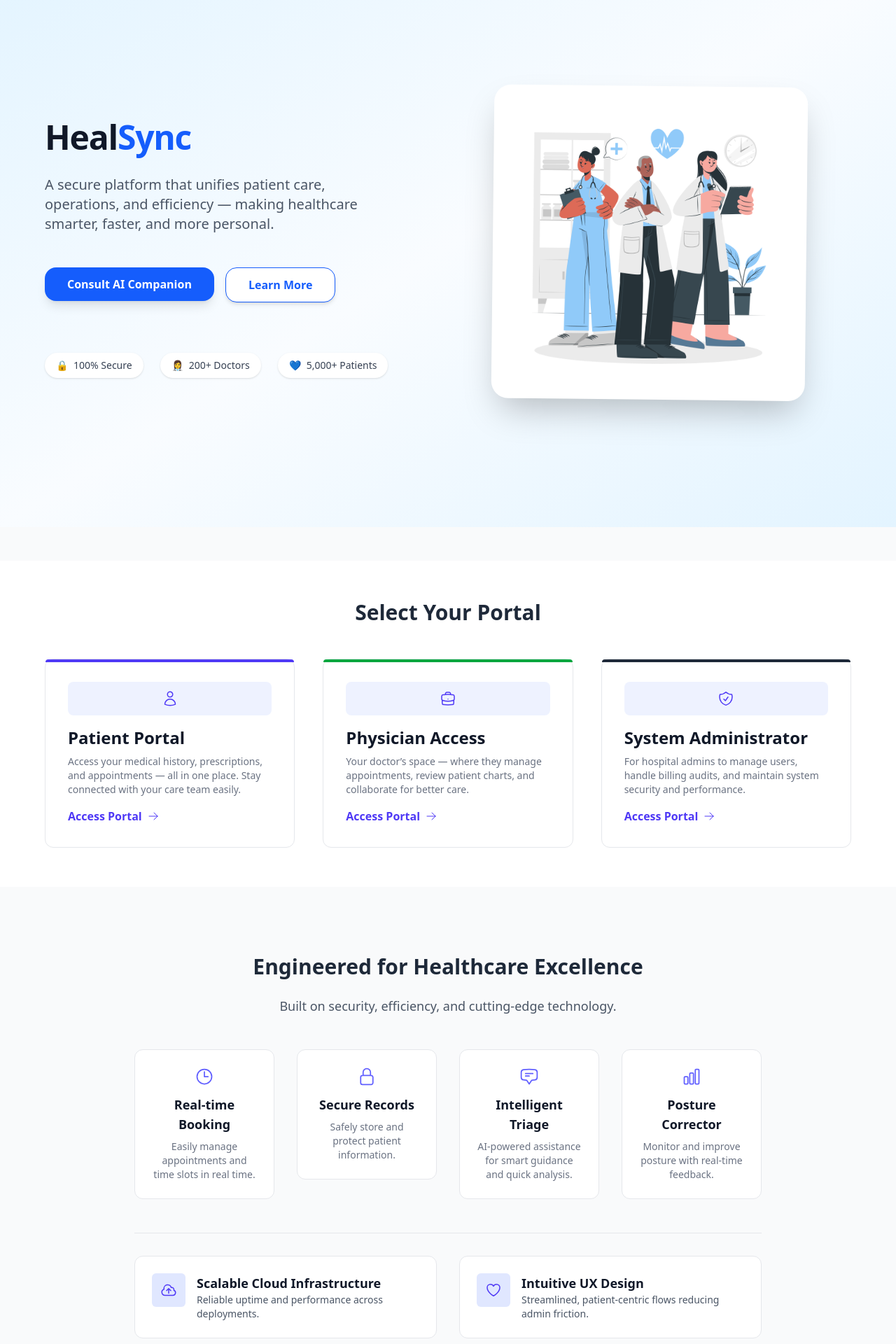
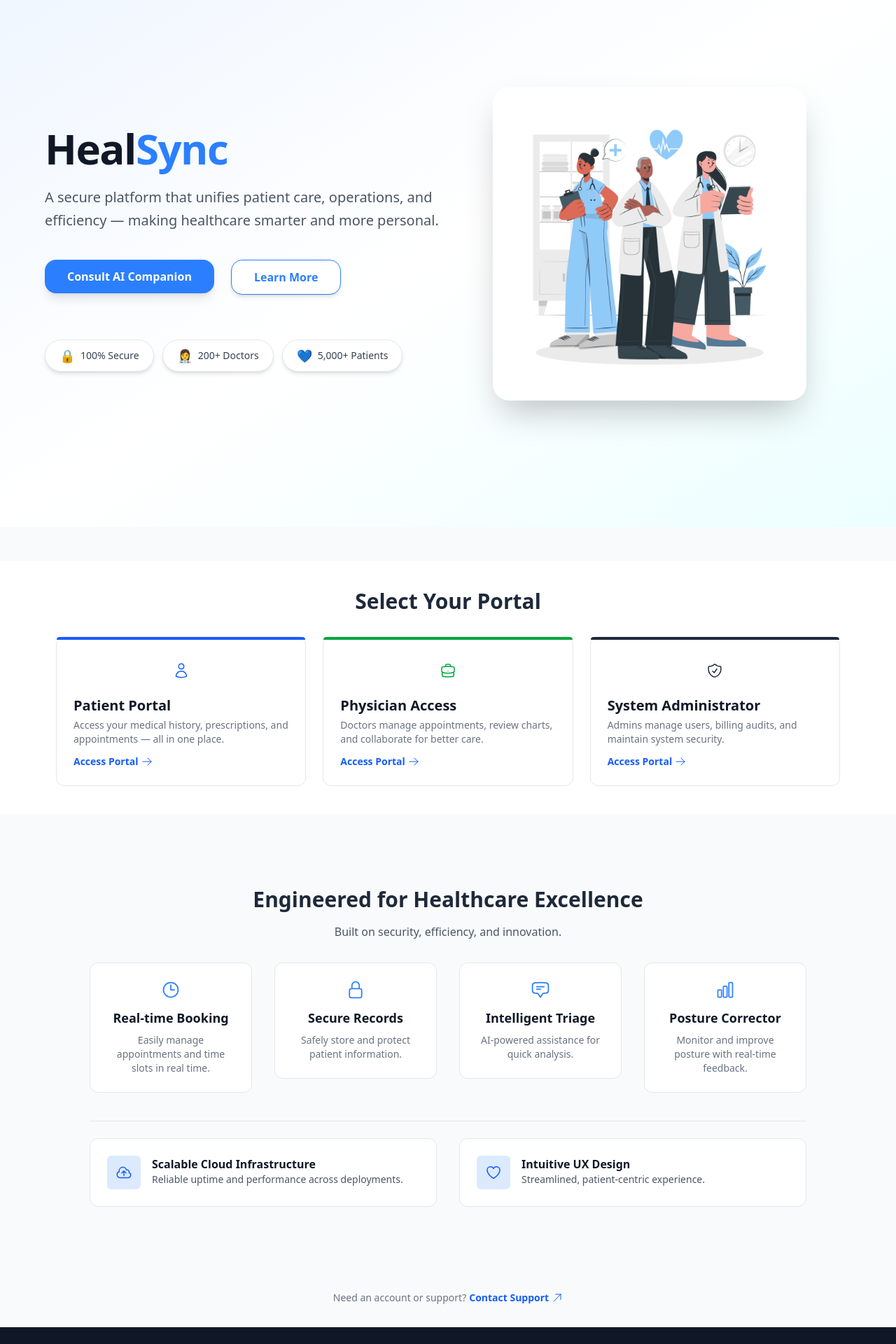
Before and after one commit to Ankurrr27/HealSync-AI-Full, a React (Vite) app in the folder HealSync/: page / in a window 1280 px wide. Shown: the part 100-2020 px from the top of the page at 70% size. Built offline with nearby package versions, Linux system fonts and the light colour scheme.

Commit message:
welcome responsive page

```diff
--- a/HealSync/src/pages/login.jsx
+++ b/HealSync/src/pages/login.jsx
@@ -18,7 +18,6 @@ const Login = () => {
         password,
       });
 
-      // Save token + user info
       localStorage.setItem("token", res.data.token);
       if (res.data.user) {
         localStorage.setItem("user", JSON.stringify(res.data.user));
@@ -32,15 +31,12 @@ const Login = () => {
           navigate(`/patient/${res.data.user.custom_id}/profile`);
         } else if (role === "doctor" && res.data.user.custom_id) {
           navigate(`/doctor/${res.data.user.custom_id}/profile`);
-  }else if (role === "admin" && res.data.user.custom_id) {
+        } else if (role === "admin" && res.data.user.custom_id) {
           navigate(`/admin/${res.data.user.custom_id}/profile`);
-  }
-
-  else {
-    navigate("/"); // fallback
+        } else {
+          navigate("/");
         }
       }, 500);
-
     } catch (err) {
       const errorMsg =
         err.response?.data?.message || "Login failed. Try again!";
@@ -49,34 +45,41 @@ const Login = () => {
   };
 
   return (
-    <div className="min-h-screen flex justify-center items-center bg-blue-200 p-4">
-      <div className="flex w-full max-w-4xl bg-white rounded-xl shadow-2xl overflow-hidden">
+    <div className="min-h-screen flex justify-center items-center bg-blue-200 px-4 sm:px-6 py-8">
+      <div className="flex flex-col lg:flex-row w-full max-w-5xl bg-white rounded-2xl shadow-2xl overflow-hidden">
         {/* Left Side */}
-        <div className="hidden lg:flex w-5/12 bg-blue-400 p-8 flex-col justify-center items-center text-white">
-          <h1 className="text-4xl font-extrabold mb-2">HealSync</h1>
-          <p className="text-sm mb-6 text-indigo-100">
+        <div className="hidden lg:flex w-full lg:w-5/12 bg-blue-400 p-6 lg:p-10 flex-col justify-center items-center text-white">
+          <h1 className="text-3xl lg:text-4xl font-extrabold mb-2 text-center">
+            HealSync
+          </h1>
+          <p className="text-xs sm:text-sm mb-6 text-indigo-100 text-center">
             Securely access your health dashboard.
           </p>
           <img
             src="/Doctors-cuate.png"
             alt="Medical"
-            className="w-full h-auto max-h-72 rounded-md shadow-xl"
+            className="w-3/4 max-w-xs lg:max-w-sm h-auto rounded-lg shadow-xl"
           />
         </div>
 
         {/* Right Side (Login Form) */}
-        <div className="w-full lg:w-7/12 p-8 sm:p-10 flex flex-col justify-center">
-          <div className="max-w-xs mx-auto w-full">
-            <h2 className="text-2xl font-bold mb-2">Welcome Back</h2>
-            <p className="text-gray-500 mb-8 text-sm">
+        <div className="w-full lg:w-7/12 p-6 sm:p-10 flex flex-col justify-center bg-white">
+          <div className="max-w-sm sm:max-w-md mx-auto w-full">
+            <h2 className="text-2xl sm:text-3xl font-bold mb-2 text-center lg:text-left">
+              Welcome Back
+            </h2>
+            <p className="text-gray-500 mb-6 text-sm sm:text-base text-center lg:text-left">
               Sign in to continue.
             </p>
 
-            <form onSubmit={handleSubmit} className="flex flex-col gap-3">
+            <form
+              onSubmit={handleSubmit}
+              className="flex flex-col gap-3 sm:gap-4"
+            >
               <input
                 type="email"
                 placeholder="Email"
-                className="p-2.5 rounded-lg border border-gray-300 focus:outline-none focus:ring-2 focus:ring-indigo-400 text-gray-800"
+                className="p-3 rounded-lg border border-gray-300 focus:outline-none focus:ring-2 focus:ring-indigo-400 text-gray-800 text-sm sm:text-base"
                 value={email}
                 onChange={(e) => setEmail(e.target.value)}
                 required
@@ -84,32 +87,34 @@ const Login = () => {
               <input
                 type="password"
                 placeholder="Password"
-                className="p-2.5 rounded-lg border border-gray-300 focus:outline-none focus:ring-2 focus:ring-indigo-400 text-gray-800"
+                className="p-3 rounded-lg border border-gray-300 focus:outline-none focus:ring-2 focus:ring-indigo-400 text-gray-800 text-sm sm:text-base"
                 value={password}
                 onChange={(e) => setPassword(e.target.value)}
                 required
               />
 
-              <button className="bg-blue-600 text-white py-2.5 rounded-lg mt-3 hover:bg-blue-700 transition-all shadow-md">
+              <button className="bg-blue-600 text-white py-3 rounded-lg mt-3 hover:bg-blue-700 transition-all shadow-md text-sm sm:text-base">
                 Log In
               </button>
             </form>
 
             {message && (
               <p
-                className={`mt-4 text-center font-medium text-sm ${
-                  message.includes("successful") ? "text-green-600" : "text-red-600"
+                className={`mt-4 text-center font-medium text-sm sm:text-base ${
+                  message.includes("successful")
+                    ? "text-green-600"
+                    : "text-red-600"
                 }`}
               >
                 {message}
               </p>
             )}
 
-            <p className="mt-5 text-center text-gray-500 text-sm">
+            <p className="mt-5 text-center text-gray-500 text-sm sm:text-base">
               Don't have an account?{" "}
               <Link
                 to="/signup"
-                className="text-indigo-600 font-bold hover:text-indigo-700"
+                className="text-indigo-600 font-semibold hover:text-indigo-700"
               >
                 Sign Up
               </Link>
--- a/HealSync/src/pages/welcome.jsx
+++ b/HealSync/src/pages/welcome.jsx
@@ -4,14 +4,13 @@ import {
   UserIcon,
   BriefcaseIcon,
   ShieldCheckIcon as AdminIcon,
-  CalendarDaysIcon,
-  ArrowRightIcon,
   ClockIcon,
   LockClosedIcon,
   ChatBubbleBottomCenterTextIcon,
   ChartBarIcon,
   CloudArrowUpIcon,
   HeartIcon,
+  ArrowRightIcon,
   ArrowUpRightIcon,
 } from "@heroicons/react/24/outline";
 import { Link } from "react-router-dom";
@@ -29,34 +28,35 @@ const LoginCard = ({ title, description, icon: Icon, colorClass, link }) => (
   <motion.a
     href={link}
     variants={itemVariants}
-    className="flex flex-col p-6 sm:p-8 bg-white rounded-xl border border-gray-200
-                   hover:border-indigo-500 hover:shadow-lg transition group relative"
+    className="flex flex-col p-5 sm:p-6 bg-white rounded-xl border border-gray-200 hover:border-blue-600 hover:shadow-xl transition group relative"
   >
     <span
       className={`absolute top-0 left-0 h-1 w-full ${colorClass.iconBg} rounded-t-xl`}
     ></span>
-    <div className="p-3 rounded-lg mb-3 sm:mb-4 bg-indigo-50 text-indigo-600 flex items-center justify-center">
-      <Icon className="w-5 sm:w-6 h-5 sm:h-6" />
+    <div
+      className={`p-3 rounded-lg mb-3 ${colorClass.iconBg.replace(
+        "bg-",
+        "bg-opacity-20 text-"
+      )} flex items-center justify-center`}
+    >
+      <Icon className="w-6 h-6" />
     </div>
-    <h3 className="text-xl sm:text-2xl font-bold text-gray-900 mb-2 truncate">
+    <h3 className="text-lg sm:text-xl font-bold text-gray-900 mb-1 truncate">
       {title}
     </h3>
-    <p className="text-gray-500 text-xs sm:text-sm flex-grow mb-3 sm:mb-4">
+    <p className="text-xs sm:text-sm text-gray-500 flex-grow mb-3">
       {description}
     </p>
-    <div className="flex items-center text-sm sm:text-base font-semibold text-indigo-600 mt-auto group-hover:text-indigo-800">
+    <div className="flex items-center text-sm font-semibold text-blue-600 mt-auto group-hover:text-blue-800">
       Access Portal
-      <ArrowRightIcon className="w-4 h-4 ml-1 sm:ml-2 group-hover:translate-x-1 transition-transform duration-300" />
+      <ArrowRightIcon className="w-4 h-4 ml-1 group-hover:translate-x-1 transition-transform duration-300" />
     </div>
   </motion.a>
 );
 
 const FeatureCard = ({ title, description, icon: Icon }) => (
-  <div
-    className="flex flex-col items-center text-center p-4 sm:p-6 bg-white rounded-xl border border-gray-200
-                    hover:bg-indigo-50 hover:shadow-md transition"
-  >
-    <Icon className="w-5 sm:w-7 h-5 sm:h-7 text-indigo-500 mb-2 sm:mb-3" />
+  <div className="flex flex-col items-center text-center p-4 sm:p-6 bg-white rounded-xl border border-gray-200 hover:bg-blue-50 hover:shadow-md transition">
+    <Icon className="w-7 h-7 text-blue-500 mb-2 sm:mb-3" />
     <h4 className="text-sm sm:text-lg font-semibold text-gray-900 mb-1 sm:mb-2">
       {title}
     </h4>
@@ -78,7 +78,7 @@ const coreFeatures = [
   {
     title: "Intelligent Triage",
     icon: ChatBubbleBottomCenterTextIcon,
-    description: "AI-powered assistance for smart guidance and quick analysis.",
+    description: "AI-powered assistance for quick analysis.",
   },
   {
     title: "Posture Corrector",
@@ -96,7 +96,7 @@ const valuePropositions = [
   {
     title: "Intuitive UX Design",
     icon: HeartIcon,
-    description: "Streamlined, patient-centric flows reducing admin friction.",
+    description: "Streamlined, patient-centric experience.",
   },
 ];
 
@@ -105,15 +105,15 @@ const WelcomePage = () => {
     {
       title: "Patient Portal",
       description:
-        "Access your medical history, prescriptions, and appointments — all in one place. Stay connected with your care team easily.",
+        "Access your medical history, prescriptions, and appointments — all in one place.",
       icon: UserIcon,
       link: "/login",
-      colorClass: { iconBg: "bg-indigo-600" },
+      colorClass: { iconBg: "bg-blue-600" },
     },
     {
       title: "Physician Access",
       description:
-        "Your doctor’s space — where they manage appointments, review patient charts, and collaborate for better care.",
+        "Doctors manage appointments, review charts, and collaborate for better care.",
       icon: BriefcaseIcon,
       link: "/login",
       colorClass: { iconBg: "bg-green-600" },
@@ -121,7 +121,7 @@ const WelcomePage = () => {
     {
       title: "System Administrator",
       description:
-        "For hospital admins to manage users, handle billing audits, and maintain system security and performance.",
+        "Admins manage users, billing audits, and maintain system security.",
       icon: AdminIcon,
       link: "/login",
       colorClass: { iconBg: "bg-gray-800" },
@@ -129,66 +129,17 @@ const WelcomePage = () => {
   ];
 
   return (
-    <div className=" bg-gray-50 flex flex-col items-center justify-center  ">
-
-      <div className=" h-full w-full mx-auto space-y-10 sm:space-y-12">
+    <div className="bg-gray-50 flex flex-col items-center justify-center">
+      <div className="w-full mx-auto space-y-10 sm:space-y-12">
         {/* HEADER */}
         <motion.header
           initial={{ opacity: 0, y: -20 }}
           animate={{ opacity: 1, y: 0 }}
           transition={{ duration: 0.6 }}
-          className="relative flex flex-col md:flex-row items-center justify-center min-h-screen bg-gradient-to-br from-[#E3F4FF] via-[#F9FCFF] to-[#E3F4FF] overflow-hidden"
+          className="relative flex flex-col md:flex-row items-center justify-center min-h-[90vh] md:min-h-screen bg-gradient-to-br bg-transparent from-blue-50 via-white to-cyan-50 overflow-hidden"
         >
-          {/* Centered Container */}
-          <div className="max-w-7xl w-full flex flex-col md:flex-row items-center justify-between px-8 md:px-16 py-12 md:py-0">
-            {/* Left Side: Text Content */}
-            <div className="text-center md:text-left md:w-1/2 flex flex-col gap-8 md:gap-10">
-              <div>
-                <h1 className="text-6xl sm:text-xl md:text-5xl font-extrabold text-blue-600 tracking-tight leading-tight">
-                  <span className="text-gray-900">Heal</span>Sync
-                </h1>
-                <p className="text-lg sm:text-xl text-gray-600 mt-6 font-medium max-w-md mx-auto md:mx-0">
-                  A secure platform that unifies patient care, operations, and
-                  efficiency — making healthcare smarter, faster, and more
-                  personal.
-                </p>
-              </div>
-
-              {/* Buttons */}
-              <div className="flex flex-col sm:flex-row items-center sm:items-start gap-4 mt-2">
-                <Link to="/ai" className="focus:outline-none">
-                  <motion.button
-                    whileHover={{ scale: 1.05 }}
-                    whileTap={{ scale: 0.98 }}
-                    className="bg-blue-600 hover:bg-blue-700 text-white font-semibold py-3 px-8 rounded-2xl shadow-lg transition-all duration-300"
-                  >
-                    Consult AI Companion
-                  </motion.button>
-                </Link>
-                <motion.button
-                  whileHover={{ scale: 1.05 }}
-                  whileTap={{ scale: 0.98 }}
-                  className="bg-white text-blue-600 font-semibold py-3 px-8 rounded-2xl border border-blue-600 shadow-md transition-all duration-300"
-                >
-                  Learn More
-                </motion.button>
-              </div>
-
-              {/* Stats */}
-              <div className="flex flex-wrap justify-center md:justify-start gap-6 text-gray-700 text-sm font-medium mt-8">
-                <div className="flex items-center gap-2 bg-white px-4 py-2 rounded-full shadow-sm">
-                  🔒 <span>100% Secure</span>
-                </div>
-                <div className="flex items-center gap-2 bg-white px-4 py-2 rounded-full shadow-sm">
-                  👩‍⚕️ <span>200+ Doctors</span>
-                </div>
-                <div className="flex items-center gap-2 bg-white px-4 py-2 rounded-full shadow-sm">
-                  💙 <span>5,000+ Patients</span>
-                </div>
-              </div>
-            </div>
-
-            {/* Right Side: Floating Image */}
+          <div className="max-w-7xl w-full flex flex-col md:flex-row-reverse items-center justify-between px-6 bg-transparent sm:px-10 lg:px-16 py-4 md:py-0">
+            {/* Right Side (Image) */}
             <motion.div
               initial={{ opacity: 0, x: 60 }}
               animate={{ opacity: 1, x: 0 }}
@@ -196,16 +147,13 @@ const WelcomePage = () => {
               className="md:w-1/2 flex justify-center items-center mt-10 md:mt-0"
             >
               <motion.div
-                animate={{
-                  y: [0, -20, 0],
-                  rotate: [0, 1, -1.5, 0],
-                }}
+                animate={{ y: [0, -20, 0] }}
                 transition={{
                   repeat: Infinity,
                   duration: 5,
                   ease: "easeInOut",
                 }}
-                className="w-full max-w-md bg-white rounded-3xl flex items-center justify-center shadow-2xl overflow-hidden p-8"
+                className="w-[90%] sm:w-full max-w-sm sm:max-w-md bg-white rounded-3xl flex items-center justify-center shadow-2xl overflow-hidden p-6 sm:p-8"
               >
                 <img
                   src="/Doctors-cuate.png"
@@ -214,23 +162,73 @@ const WelcomePage = () => {
                 />
               </motion.div>
             </motion.div>
+
+            {/* Left Side (Text) */}
+            <div className="text-center md:text-left md:w-1/2 flex flex-col gap-6 md:gap-10">
+              <div>
+                <h1 className="text-3xl sm:text-5xl md:text-6xl font-extrabold text-blue-500 tracking-tight leading-tight">
+                  <span className="text-gray-900">Heal</span>Sync
+                </h1>
+                <p className="text-xs sm:text-lg md:text-xl text-gray-600 mt-4 px-4 sm:px-6 md:px-0 font-medium max-w-2xl text-center md:text-left leading-relaxed">
+                  A secure platform that unifies patient care, operations, and
+                  efficiency — making healthcare smarter and more personal.
+                </p>
+              </div>
+
+              {/* Buttons */}
+              <div className="w-full flex flex-col sm:flex-row gap-3 sm:items-start  sm:justify-start sm:gap-6  m-0  ">
+                <Link to="/ai" className="w-full sm:w-auto">
+                  <motion.button
+                    whileHover={{ scale: 1.05 }}
+                    whileTap={{ scale: 0.98 }}
+                    className="w-full sm:w-auto bg-blue-500 hover:bg-blue-700 text-white font-semibold py-3 sm:px-8 rounded-2xl shadow-lg text-sm sm:text-base transition-all duration-300"
+                  >
+                    Consult AI Companion
+                  </motion.button>
+                </Link>
+
+                <motion.button
+                  whileHover={{ scale: 1.05 }}
+                  whileTap={{ scale: 0.98 }}
+                  className="w-full sm:w-auto bg-white text-blue-500 hover:text-blue-700 font-semibold py-3 px-6 sm:px-8 rounded-2xl border border-blue-500 shadow-md text-sm sm:text-base transition-all duration-300 hover:bg-blue-50"
+                >
+                  Learn More
+                </motion.button>
+              </div>
+
+              {/* Stats */}
+              <div className="flex justify-center md:justify-start gap-3 text-gray-700 text-sm font-medium mt-6 flex-wrap md:flex-nowrap items-center">
+                {[
+                  ["🔒", "100% Secure"],
+                  ["👩‍⚕️", "200+ Doctors"],
+                  ["💙", "5,000+ Patients"],
+                ].map(([emoji, text], i) => (
+                  <div
+                    key={i}
+                    className="flex items-center gap-2 bg-white px-5 py-2 rounded-full shadow-md border border-gray-200 whitespace-nowrap hover:shadow-lg transition-all duration-300"
+                  >
+                    <span className="text-lg">{emoji}</span>
+                    <span>{text}</span>
+                  </div>
+                ))}
+              </div>
+            </div>
           </div>
         </motion.header>
 
-        {/* ROLE SELECTION CARDS */}
-        <section className="bg-white px-6 sm:px-12 py-10 sm:py-14">
-
+        {/* ROLE CARDS */}
+        <section className="bg-white px-5 sm:px-10 lg:px-20 py-10">
           <motion.h2
             initial={{ opacity: 0, y: -10 }}
             animate={{ opacity: 1, y: 0 }}
-            transition={{ duration: 0.5, delay: 0.2 }}
-            className="text-2xl sm:text-3xl font-bold text-center text-gray-800 mb-8 sm:mb-12"
+            transition={{ duration: 0.5 }}
+            className="text-2xl sm:text-3xl font-bold text-center text-gray-800 mb-8"
           >
             Select Your Portal
           </motion.h2>
 
           <motion.div
-            className="max-w-6xl mx-auto grid grid-cols-1 sm:grid-cols-2 md:grid-cols-3 gap-6 sm:gap-10"
+            className="max-w-6xl mx-auto grid grid-cols-1 sm:grid-cols-2 md:grid-cols-3 gap-6"
             variants={containerVariants}
             initial="hidden"
             animate="visible"
@@ -241,29 +239,26 @@ const WelcomePage = () => {
           </motion.div>
         </section>
 
-        {/* PLATFORM FEATURES */}
-        <section className="py-10 sm:py-12">
-
-          <div className="max-w-4xl mx-auto">
+        {/* FEATURES */}
+        <section className="py-10 sm:py-14 px-5 sm:px-10 lg:px-20">
+          <div className="max-w-5xl mx-auto">
             <motion.h2
               initial={{ opacity: 0, y: -10 }}
               whileInView={{ opacity: 1, y: 0 }}
-              viewport={{ once: true }}
               transition={{ duration: 0.6 }}
-              className="text-2xl sm:text-3xl font-bold text-center text-gray-800 mb-4 sm:mb-6"
+              className="text-2xl sm:text-3xl font-bold text-center text-gray-800 mb-4"
             >
               Engineered for Healthcare Excellence
             </motion.h2>
-            <p className="text-sm sm:text-lg text-gray-600 text-center mb-6 sm:mb-12">
-              Built on security, efficiency, and cutting-edge technology.
+            <p className="text-sm sm:text-base text-gray-600 text-center mb-8">
+              Built on security, efficiency, and innovation.
             </p>
 
             <motion.div
-              className="grid grid-cols-1 sm:grid-cols-2 md:grid-cols-4 gap-4 sm:gap-8"
+              className="grid grid-cols-2 md:grid-cols-4 gap-4 sm:gap-8"
               variants={containerVariants}
               initial="hidden"
               whileInView="visible"
-              viewport={{ once: true, amount: 0.2 }}
             >
               {coreFeatures.map((feature, index) => (
                 <motion.div key={index} variants={itemVariants}>
@@ -272,26 +267,23 @@ const WelcomePage = () => {
               ))}
             </motion.div>
 
-            <div className="mt-8 sm:mt-12 pt-4 sm:pt-8 border-t border-gray-200 grid grid-cols-1 sm:grid-cols-2 gap-4 sm:gap-8">
+            <div className="mt-10 grid grid-cols-1 sm:grid-cols-2 gap-4 sm:gap-8 border-t pt-6 border-gray-200">
               {valuePropositions.map((point, index) => (
                 <motion.div
                   key={index}
-                  className="flex items-start space-x-2 sm:space-x-4 p-4 sm:p-6 bg-white rounded-xl border border-gray-200"
+                  className="flex items-start space-x-4 p-5 sm:p-6 bg-white rounded-xl border border-gray-200 hover:border-blue-600 transition"
                   initial={{ opacity: 0, x: -20 }}
                   whileInView={{ opacity: 1, x: 0 }}
-                  viewport={{ once: true }}
                   transition={{ duration: 0.5, delay: index * 0.2 }}
                 >
-                  <div className="p-2 sm:p-3 rounded-md bg-indigo-100">
-                    <point.icon className="w-5 sm:w-6 h-5 sm:h-6 text-indigo-600" />
+                  <div className="p-3 rounded-md bg-blue-100 flex-shrink-0">
+                    <point.icon className="w-6 h-6 text-blue-600" />
                   </div>
                   <div>
-                    <h4 className="text-sm sm:text-lg font-bold text-gray-900">
+                    <h4 className="text-base font-bold text-gray-900">
                       {point.title}
                     </h4>
-                    <p className="text-xs sm:text-sm text-gray-600">
-                      {point.description}
-                    </p>
+                    <p className="text-sm text-gray-600">{point.description}</p>
                   </div>
                 </motion.div>
               ))}
@@ -299,23 +291,21 @@ const WelcomePage = () => {
           </div>
         </section>
 
-        {/* FOOTER CTA */}
+        {/* FOOTER */}
         <motion.footer
           initial={{ opacity: 0 }}
           whileInView={{ opacity: 1 }}
-          viewport={{ once: true }}
-          transition={{ duration: 0.6, delay: 0.3 }}
-          className="text-center pt-4 sm:pt-6 mt-6 sm:mt-8 pb-6"
-
+          transition={{ duration: 0.6 }}
+          className="text-center pt-4 pb-8"
         >
-          <p className="text-xs sm:text-base text-gray-500">
+          <p className="text-xs md:text-sm text-gray-500">
             Need an account or support?
             <a
               href="/"
-              className="text-indigo-600 font-bold hover:text-indigo-800 transition ml-1 sm:ml-2 inline-flex items-center"
+              className="text-blue-600 font-semibold hover:text-blue-800 ml-1 inline-flex items-center"
             >
               Contact Support
-              <ArrowUpRightIcon className="w-3 sm:w-4 h-3 sm:h-4 ml-1" />
+              <ArrowUpRightIcon className="w-4 h-4 ml-1" />
             </a>
           </p>
         </motion.footer>
```
Also changed, not shown: HealSync/src/components/footer.jsx (+18 -17 lines), HealSync/src/components/navbar.jsx (+31 -11 lines). Lines whose indentation alone changed are shown as unchanged.
